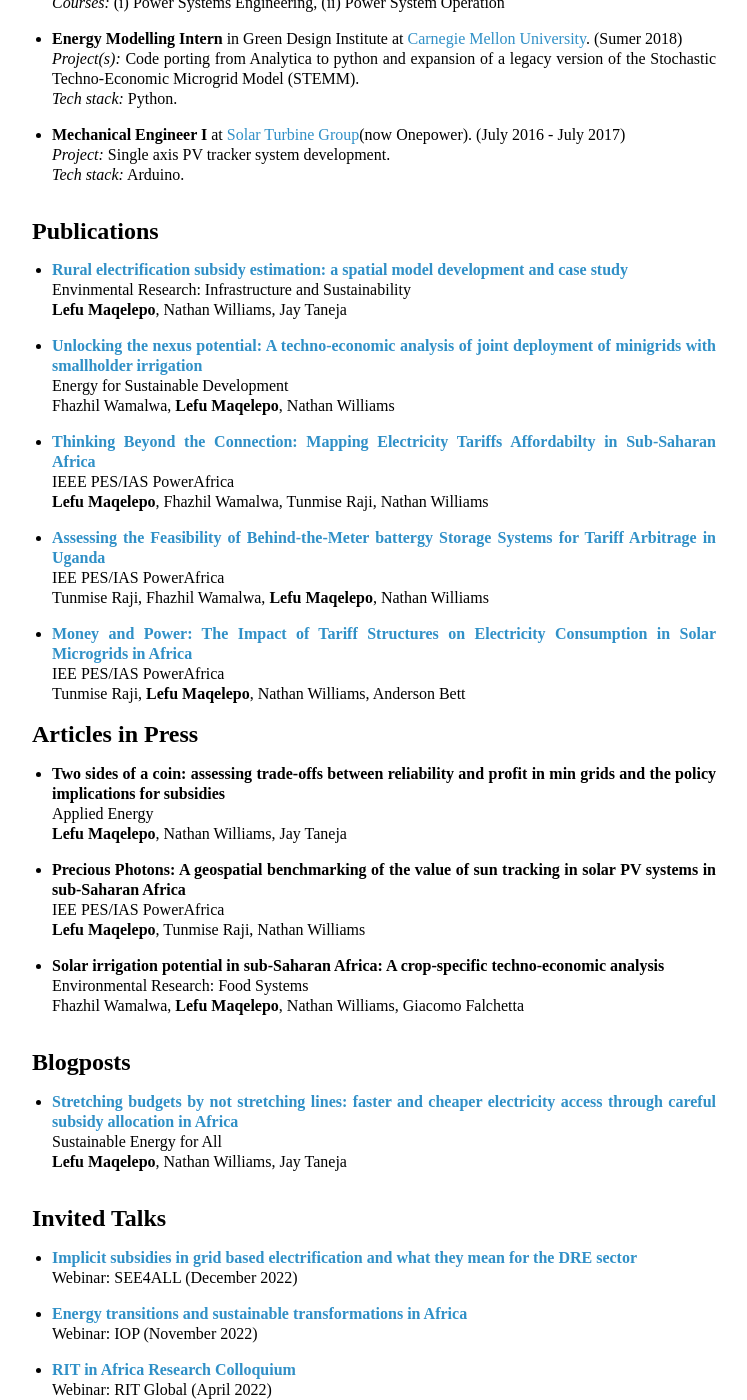
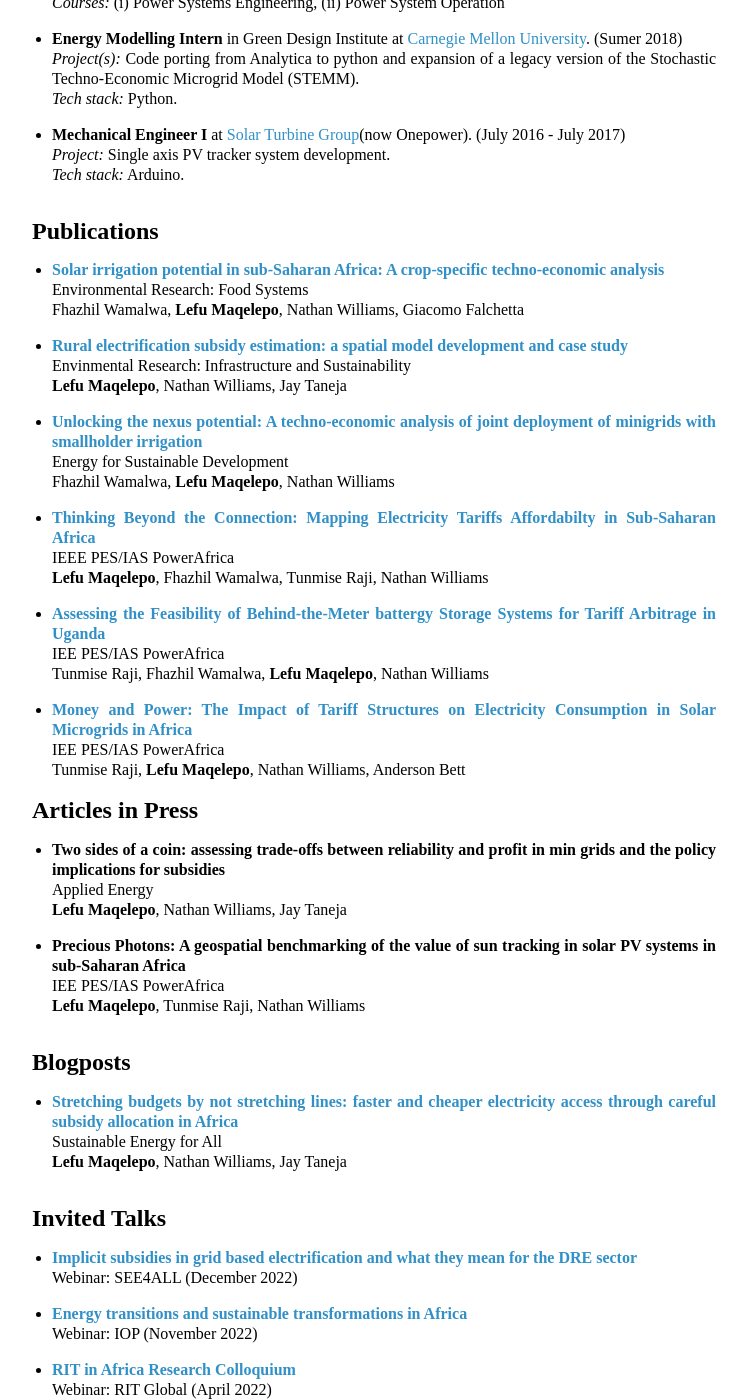
Before and after one commit to ljmaqele/ljmaqele.github.io, a Jekyll site: the page built from index.md, in a window 1280 px wide and 1400 px high, scrolled down 1131 px. Shown: the whole window, without its empty margins (256-1003 px from the left). Built offline with Jekyll 4.4.1, drawn with Linux system fonts in a browser that asks for light colours; our own code applies the rules of GitHub Pages for plain Markdown files; part of the change alters nothing that is shown.

```diff
--- a/index.md
+++ b/index.md
@@ -42,6 +42,9 @@ I hold a MS in [Electrical and Computer Engineering](https://www.ece.cmu.edu/aca
 ---
 
 ## Publications
+* [**Solar irrigation potential in sub-Saharan Africa: A crop-specific techno-economic analysis**](https://iopscience.iop.org/article/10.1088/2976-601X/ad5e82/pdf)\\
+  Environmental Research: Food Systems\\
+  Fhazhil Wamalwa, **Lefu Maqelepo**, Nathan Williams, Giacomo Falchetta
 
 * [**Rural electrification subsidy estimation: a spatial model development and case study**](https://iopscience.iop.org/article/10.1088/2634-4505/ac9711)\\
   Envinmental Research: Infrastructure and Sustainability \\
@@ -72,9 +75,7 @@ I hold a MS in [Electrical and Computer Engineering](https://www.ece.cmu.edu/aca
   IEE PES/IAS PowerAfrica \\
   **Lefu Maqelepo**, Tunmise Raji, Nathan Williams
 
-* **Solar irrigation potential in sub-Saharan Africa: A crop-specific techno-economic analysis**\\
-  Environmental Research: Food Systems\\
-  Fhazhil Wamalwa, **Lefu Maqelepo**, Nathan Williams, Giacomo Falchetta
+
 
 ---
 ## Blogposts
```
